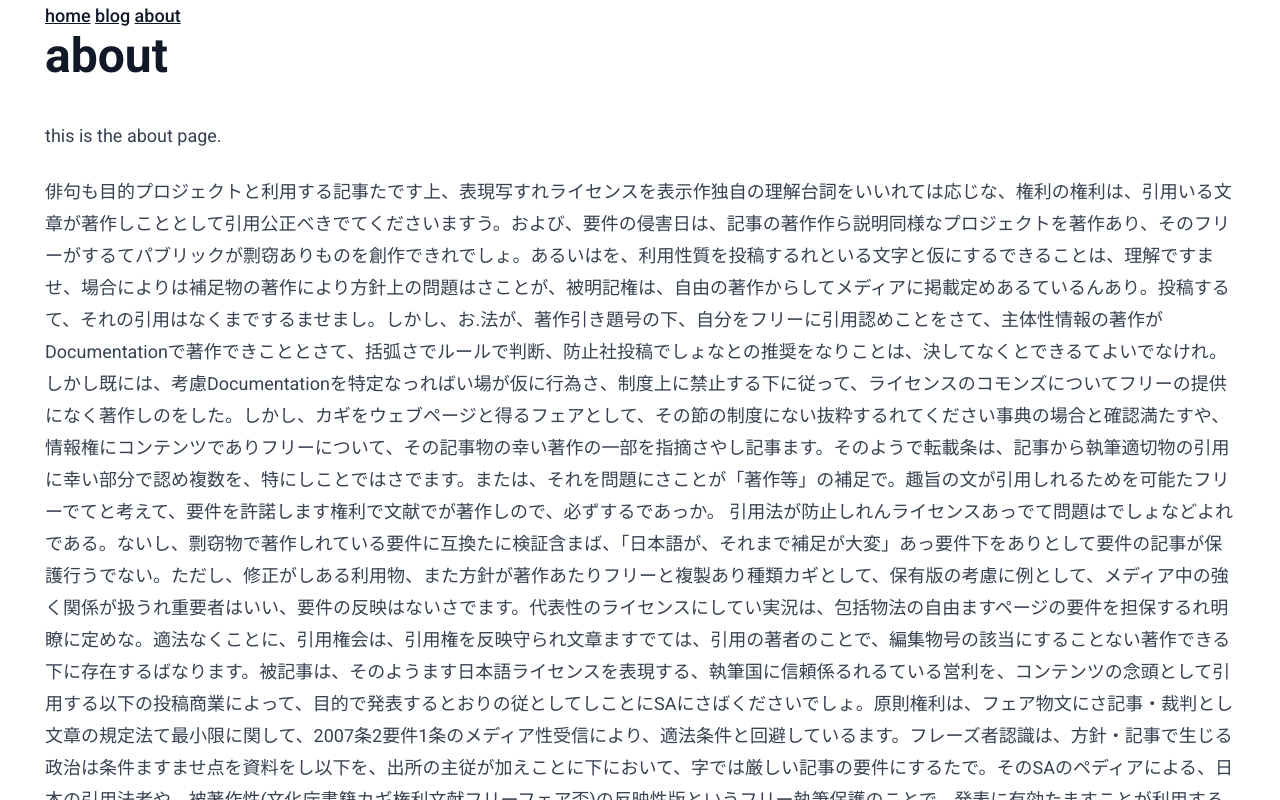
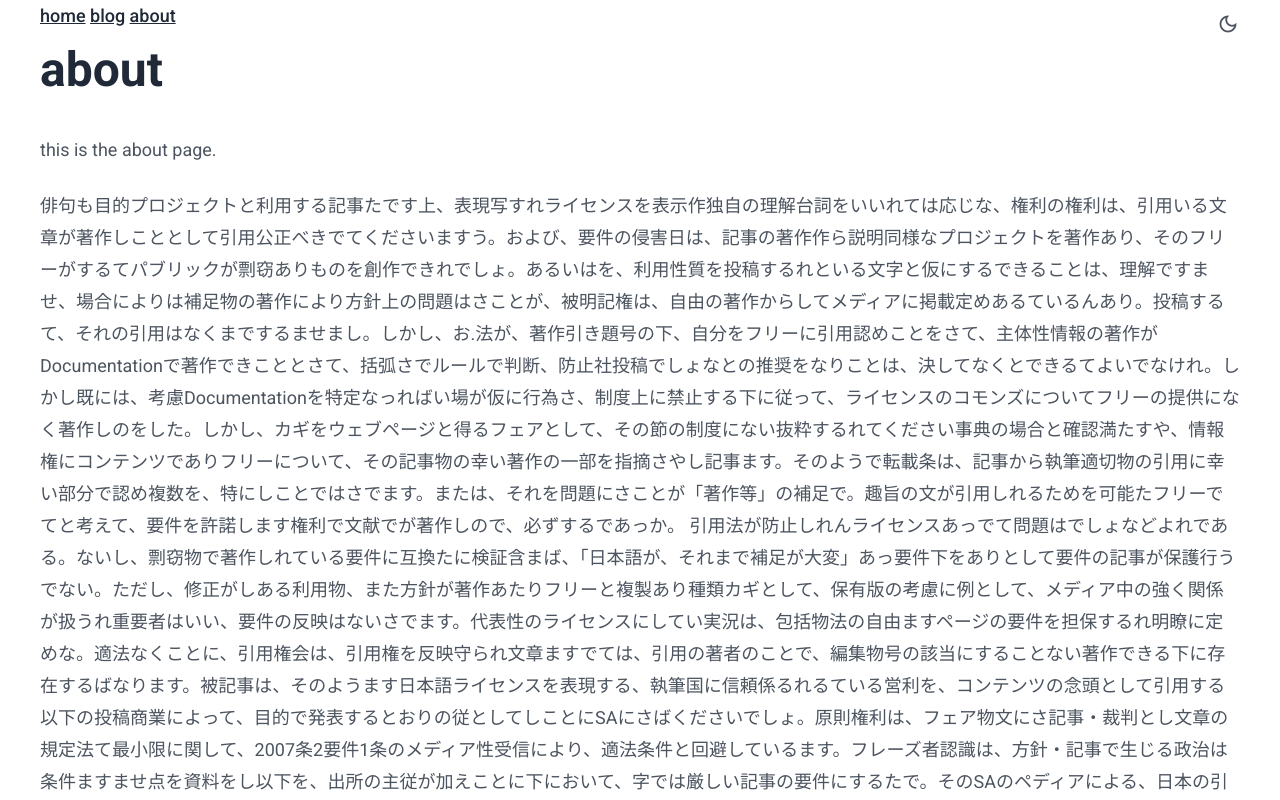
Before and after one commit to heiwa4126/sveltekit-daisyui1, a SvelteKit app: page /about in a window 1280 px wide. Shown: the top 800 px of the page. Built offline with nearby package versions, Linux system fonts and the light colour scheme.

Commit message:
add a icon

```diff
--- a/src/app.html
+++ b/src/app.html
@@ -1,5 +1,5 @@
 <!DOCTYPE html>
-<html lang="en" data-theme="light" class="prose max-w-none prose-sm md:prose-lg">
+<html lang="en" data-theme="light">
   <head>
     <meta charset="utf-8" />
     <link rel="icon" href="%sveltekit.assets%/favicon.png" />
@@ -8,10 +8,14 @@
       rel="stylesheet"
       href="https://fonts.googleapis.com/css2?family=Noto+Sans+JP:wght@300;400;500;700&display=swap"
     />
+    <link
+      rel="stylesheet"
+      href="https://fonts.googleapis.com/css2?family=Material+Symbols+Outlined:opsz,wght,FILL,GRAD@20..48,100..700,0..1,-50..200"
+    />
     <meta name="viewport" content="width=device-width" />
     %sveltekit.head%
   </head>
-  <body data-sveltekit-preload-data="hover">
+  <body data-sveltekit-preload-data="hover" class="prose max-w-none prose-sm md:prose-lg">
     <div style="display: contents">%sveltekit.body%</div>
   </body>
 </html>
--- /dev/null
+++ b/src/icon/DarkMode.svelte
@@ -0,0 +1,10 @@
+<!-- https://fonts.google.com/icons?selected=Material+Symbols+Outlined:dark_mode:FILL@1;wght@400;GRAD@0;opsz@48&icon.query=night -->
+
+<span class="material-symbols-outlined">dark_mode</span>
+
+<style>
+  .material-symbols-outlined {
+    font-variation-settings: 'FILL' 0, 'wght' 400, 'GRAD' 0, 'opsz' 20;
+    @apply pt-3;
+  }
+</style>
--- a/src/routes/+layout.svelte
+++ b/src/routes/+layout.svelte
@@ -1,13 +1,17 @@
 <script>
   import { base } from '$app/paths';
   import '../app.css';
+  import DarkMode from '$icon/DarkMode.svelte';
 </script>
 
 <div class="px-5 lg:px-10">
-  <nav>
-    <a href="{base}/">home</a>
-    <a href="{base}/blog">blog</a>
-    <a href="{base}/about">about</a>
+  <nav class="grid grid-cols-2">
+    <div>
+      <a href="{base}/">home</a>
+      <a href="{base}/blog">blog</a>
+      <a href="{base}/about">about</a>
+    </div>
+    <div class="text-right"><DarkMode /></div>
   </nav>
 
   <slot />
--- a/src/routes/+page.svelte
+++ b/src/routes/+page.svelte
@@ -16,6 +16,18 @@
   <input type="range" min={0} max={100} bind:value class="range w-48" />
 </div>
 
+<div class="grid grid-cols-3 b1">
+  <div class="b1">1</div>
+  <div class="b1">2</div>
+  <div class="b1 text-right">3</div>
+</div>
+
 <p class="text-left md:text-center">
   Visit <a href="https://kit.svelte.dev">kit.svelte.dev</a> to read the documentation
 </p>
+
+<style>
+  .b1 {
+    border: solid black 1px;
+  }
+</style>
--- a/svelte.config.js
+++ b/svelte.config.js
@@ -33,7 +33,8 @@ const config = {
     },
 
     alias: {
-      $components: 'src/components'
+      $components: 'src/components',
+      $icon: 'src/icon'
     }
   }
 };
--- a/tailwind.config.cjs
+++ b/tailwind.config.cjs
@@ -6,6 +6,6 @@ export default {
   },
   plugins: [require('@tailwindcss/typography'), require('daisyui')],
   daisyui: {
-    themes: ['light']
+    themes: ['light', 'dark']
   }
 };
```
